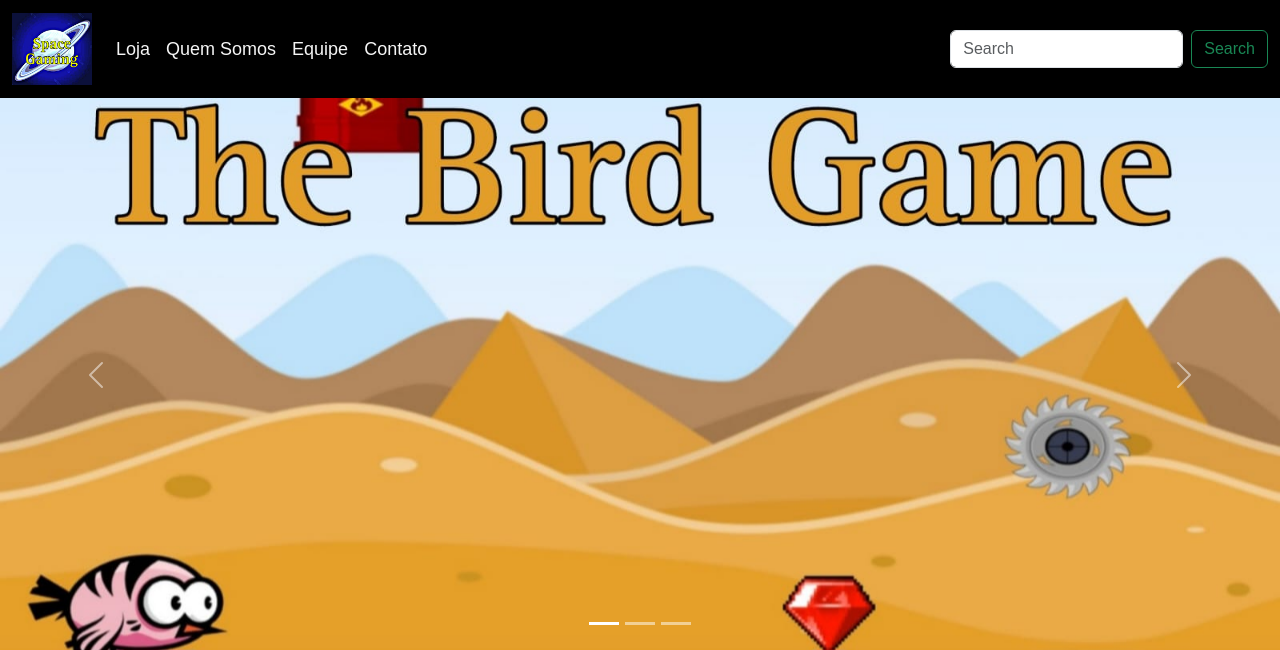
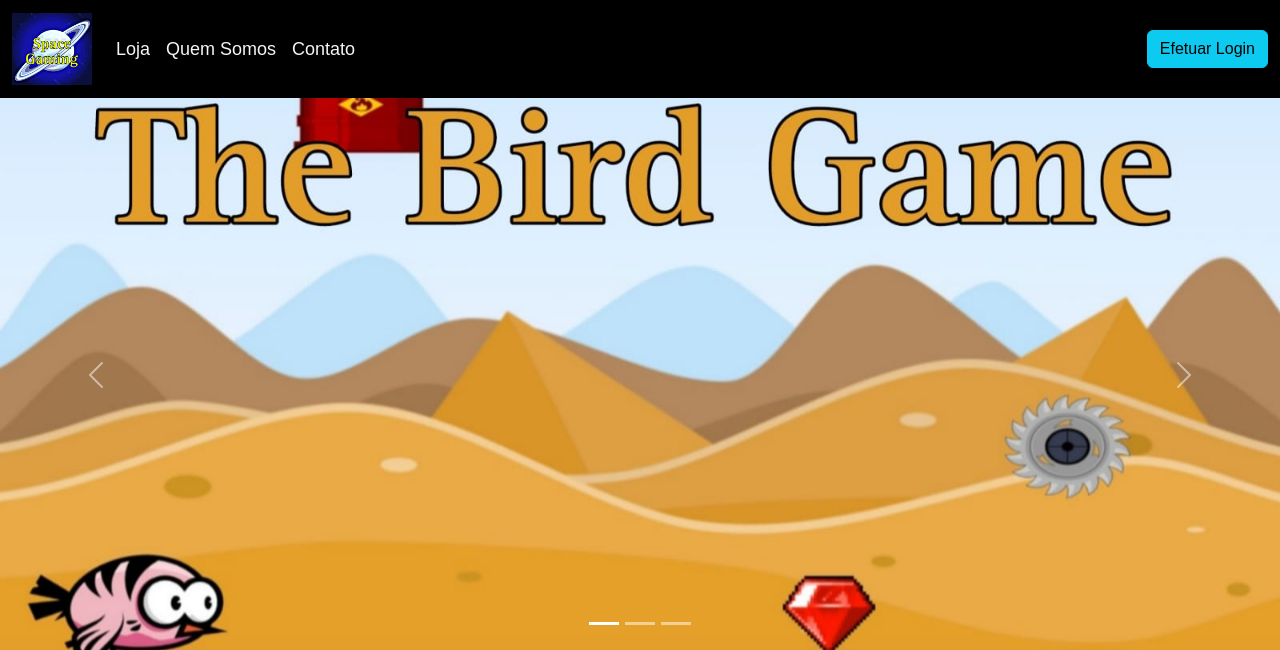
Before and after one commit to Vigorzim/SiteSpace, a PHP site: page / in a window 1280 px wide. Shown: the top 650 px of the page. Run offline with PHP 8.4, Linux system fonts and the light colour scheme; data that the repository does not hold is empty.

Commit message:
primeiro commit

```diff
--- a/index.php
+++ b/index.php
@@ -16,6 +16,7 @@ $base_url = "https://crackgamess.000webhostapp.com/api/jogo.php/";
 
   <link rel="shortcut icon" href="Imagens/SpaceGaming.jpeg">
 </head>
+
 
 
 <body>
@@ -41,18 +42,15 @@ $base_url = "https://crackgamess.000webhostapp.com/api/jogo.php/";
           </li>
 
           <li class="nav-item">
-            <a class="nav-link" href="Equipe">Equipe</a>
-          </li>
-
-          <li class="nav-item">
-            <a class="nav-link" href="Contato">Contato</a>
+            <a href="contato" class="nav-link">Contato</a>
           </li>
 
         </ul>
-        <form class="d-flex" role="search">
-          <input class="form-control me-2" type="search" placeholder="Search" aria-label="Search">
-          <button class="btn btn-outline-success" type="submit">Search</button>
-        </form>
+        <div class="d-flex">
+          <a href="#" class="btn btn-info" data-bs-toggle="modal" data-bs-target="#modalLogin">
+            Efetuar Login
+          </a>
+        </div>
       </div>
     </div>
   </nav>
@@ -83,6 +81,41 @@ $base_url = "https://crackgamess.000webhostapp.com/api/jogo.php/";
     </p>
   </footer>
 
+
+  <!-- Modal -->
+  <div class="modal fade" id="modalLogin" tabindex="-1" aria-labelledby="exampleModalLabel" aria-hidden="true">
+    <div class="modal-dialog">
+      <div class="modal-content">
+        <div class="modal-header">
+          <h1 class="modal-title fs-5" id="exampleModalLabel">Login</h1>
+          <button type="button" class="btn-close" data-bs-dismiss="modal" aria-label="Close"></button>
+        </div>
+        <div class="modal-body">
+
+          <div class="container">
+    <h1 class="text-center">Faça seu login</h1>
+    <form name="formContato" method="post" action="enviar">
+        <label for="nome">Preencha o seu nome:</label>
+        <input type="text" name="nome" id="nome"
+        required class="form-control">
+        <br>
+        <label for="email">Preencha o seu email:</label>
+        <input type="email" name="email" id="email"
+        required class="form-control form-control-lg">
+        <br>
+    </form>
+</div>
+
+
+        </div>
+        <div class="modal-footer">
+          <button type="button" class="btn btn-secondary" data-bs-dismiss="modal">Fechar</button>
+          <button type="button" class="btn btn-primary">Salvar</button>
+        </div>
+      </div>
+    </div>
+  </div>
+
   <script src="js/bootstrap.bundle.min.js"></script>
   <script src="js/fslightbox.js"></script>
 
--- a/paginas/home.php
+++ b/paginas/home.php
@@ -32,6 +32,8 @@
   </button>
 </div>
 
+
+
 <div class="container">
   <h1>Nossos Jogos:</h1>
   <div class="row">
@@ -44,5 +46,9 @@
 
     }
     ?>
+
+
+
+
   </div>
 </div>
```
Also changed, not shown: paginas/contato.php (+18 -0 lines), paginas/enviar.php (added, +9 -0 lines). Lines whose indentation alone changed are shown as unchanged.
